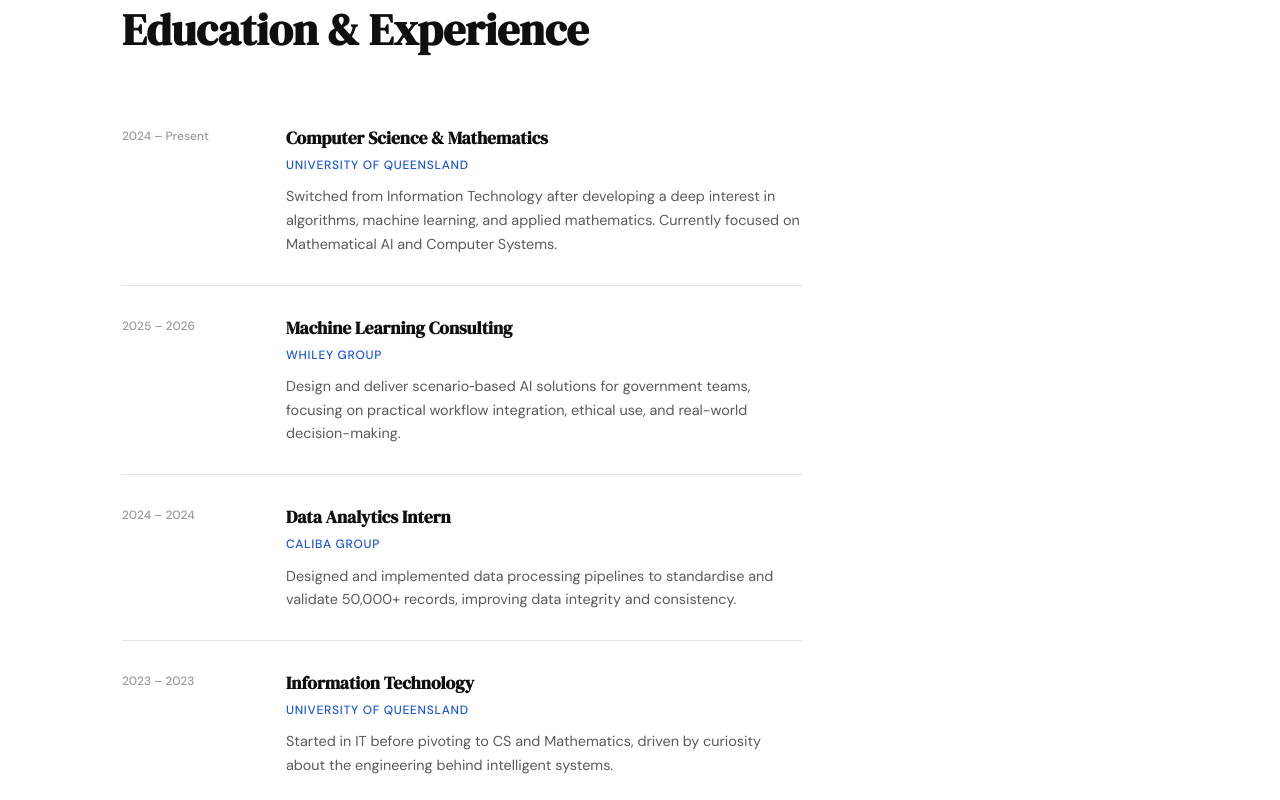
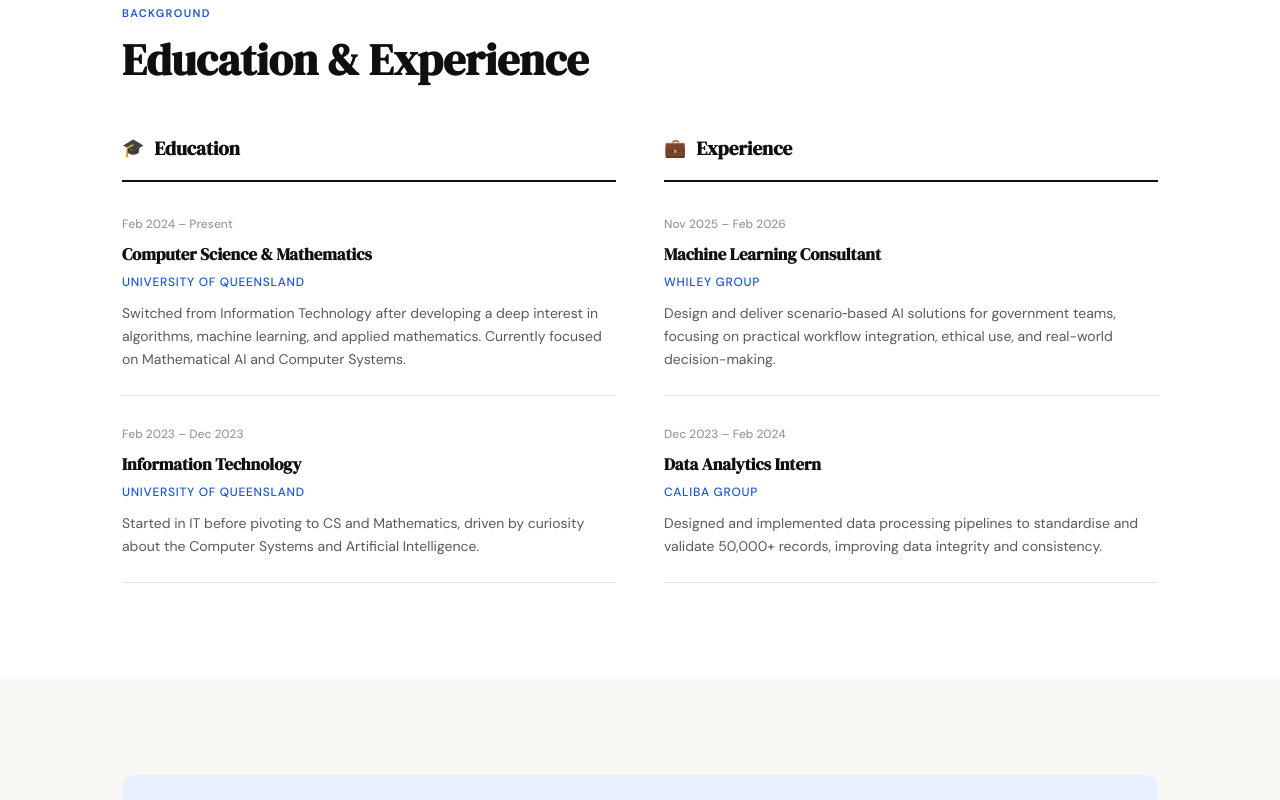
Before and after one commit to farhaan-r/Personal-Portfolio, a Next.js app in the folder portfolio/: page /about in a window 1280 px wide. Shown: the part 1080-1880 px from the top of the page. Built offline with nearby package versions, Linux system fonts and the light colour scheme.

Commit message:
edited projects and about page

```diff
--- a/portfolio/src/app/about/page.tsx
+++ b/portfolio/src/app/about/page.tsx
@@ -7,30 +7,33 @@
   description: "CS & Mathematics student. Background, interests, and experience.",
 };
 
-const timeline = [
+const education = [
   {
-    year: "2024 – Present",
+    year: "Feb 2024 – Present",
     title: "Computer Science & Mathematics",
     org: "University of Queensland",
     desc: "Switched from Information Technology after developing a deep interest in algorithms, machine learning, and applied mathematics. Currently focused on Mathematical AI and Computer Systems.",
   },
   {
-    year: "2025 – 2026",
-    title: "Machine Learning Consulting",
+    year: "Feb 2023 – Dec 2023",
+    title: "Information Technology",
+    org: "University of Queensland",
+    desc: "Started in IT before pivoting to CS and Mathematics, driven by curiosity about the Computer Systems and Artificial Intelligence.",
+  },
+];
+
+const experience = [
+  {
+    year: "Nov 2025 – Feb 2026",
+    title: "Machine Learning Consultant",
     org: "Whiley Group",
     desc: "Design and deliver scenario‐based AI solutions for government teams, focusing on practical workflow integration, ethical use, and real-world decision-making. ",
   },
   {
-    year: "2024 – 2024",
+    year: "Dec 2023 – Feb 2024",
     title: "Data Analytics Intern",
     org: "Caliba Group",
     desc: "Designed and implemented data processing pipelines to standardise and validate 50,000+ records, improving data integrity and consistency.",
-  },
-  {
-    year: "2023 – 2023",
-    title: "Information Technology",
-    org: "University of Queensland",
-    desc: "Started in IT before pivoting to CS and Mathematics, driven by curiosity about the engineering behind intelligent systems.",
   },
 ];
 
@@ -41,6 +44,47 @@
   { title: "Backend Systems", desc: "APIs, data pipelines, scalable infrastructure." },
 ];
 
+function TimelineItem({ year, title, org, desc }: { year: string; title: string; org: string; desc: string }) {
+  return (
+    <div
+      style={{
+        padding: "24px 0",
+        borderBottom: "1px solid var(--border)",
+      }}
+    >
+      <span style={{ fontSize: "12px", color: "var(--text-muted)", fontWeight: 500 }}>
+        {year}
+      </span>
+      <h3
+        style={{
+          fontFamily: "var(--font-display)",
+          fontSize: "1.05rem",
+          color: "var(--text-primary)",
+          marginTop: "6px",
+          marginBottom: "4px",
+        }}
+      >
+        {title}
+      </h3>
+      <p
+        style={{
+          fontSize: "12px",
+          color: "var(--accent)",
+          fontWeight: 500,
+          marginBottom: "10px",
+          textTransform: "uppercase",
+          letterSpacing: "0.06em",
+        }}
+      >
+        {org}
+      </p>
+      <p style={{ fontSize: "0.875rem", color: "var(--text-secondary)", lineHeight: 1.65 }}>
+        {desc}
+      </p>
+    </div>
+  );
+}
+
 export default function About() {
   return (
     <>
@@ -48,12 +92,7 @@
       <main style={{ paddingTop: "var(--nav-height)" }}>
 
         {/* Header */}
-        <section
-          style={{
-            padding: "80px 0 64px",
-            borderBottom: "1px solid var(--border)",
-          }}
-        >
+        <section style={{ padding: "80px 0 64px", borderBottom: "1px solid var(--border)" }}>
           <div className="container">
             <p className="section-label fade-up">About</p>
             <h1
@@ -71,10 +110,10 @@
                 maxWidth: "580px",
               }}
             >
-              I am Farhaan — a Computer Science and Mathematics student with a passion for
+              I&apos;m Farhaan, a Computer Science and Mathematics student with a passion for
               machine learning and systems that solve real problems. I switched degrees after
-              realising I wanted to go deeper than IT: into the algorithms, the maths, and
-              the engineering that power intelligent systems.
+              realising I wanted to go deeper than Information Technology, into the algorithms, the maths, and
+              the engineering that powers intelligent systems.
             </p>
           </div>
         </section>
@@ -84,7 +123,6 @@
           <div className="container">
             <p className="section-label">What I care about</p>
             <h2 className="section-title">Interests & Focus Areas</h2>
-
             <div
               style={{
                 display: "grid",
@@ -104,14 +142,7 @@
                     borderRadius: "var(--radius)",
                   }}
                 >
-                  <h3
-                    style={{
-                      fontFamily: "var(--font-display)",
-                      fontSize: "1.1rem",
-                      marginBottom: "10px",
-                      color: "var(--text-primary)",
-                    }}
-                  >
+                  <h3 style={{ fontFamily: "var(--font-display)", fontSize: "1.1rem", marginBottom: "10px", color: "var(--text-primary)" }}>
                     {item.title}
                   </h3>
                   <p style={{ fontSize: "0.9rem", color: "var(--text-secondary)", lineHeight: 1.6 }}>
@@ -123,76 +154,72 @@
           </div>
         </section>
 
-        {/* Timeline */}
+        {/* Education & Experience — side by side */}
         <section
           className="section"
           style={{ background: "var(--bg-card)", borderTop: "1px solid var(--border)" }}
         >
           <div className="container">
             <p className="section-label">Background</p>
-            <h2 className="section-title">Education & Experience</h2>
+            <h2 className="section-title" style={{ marginBottom: "48px" }}>Education & Experience</h2>
 
             <div
               style={{
-                display: "flex",
-                flexDirection: "column",
-                gap: "0",
-                marginTop: "40px",
-                maxWidth: "680px",
+                display: "grid",
+                gridTemplateColumns: "1fr 1fr",
+                gap: "48px",
               }}
             >
-              {timeline.map((item, i) => (
+              {/* Education column */}
+              <div>
                 <div
-                  key={i}
-                  className={`fade-up fade-up-${i + 1}`}
                   style={{
-                    display: "grid",
-                    gridTemplateColumns: "140px 1fr",
-                    gap: "24px",
-                    padding: "28px 0",
-                    borderBottom: i < timeline.length - 1 ? "1px solid var(--border)" : "none",
+                    display: "flex",
+                    alignItems: "center",
+                    gap: "10px",
+                    marginBottom: "4px",
+                    paddingBottom: "16px",
+                    borderBottom: "2px solid var(--text-primary)",
                   }}
                 >
-                  <span
-                    style={{
-                      fontSize: "12px",
-                      color: "var(--text-muted)",
-                      fontWeight: 500,
-                      paddingTop: "3px",
-                    }}
-                  >
-                    {item.year}
-                  </span>
-                  <div>
-                    <h3
-                      style={{
-                        fontFamily: "var(--font-display)",
-                        fontSize: "1.1rem",
-                        color: "var(--text-primary)",
-                        marginBottom: "4px",
-                      }}
-                    >
-                      {item.title}
-                    </h3>
-                    <p
-                      style={{
-                        fontSize: "12px",
-                        color: "var(--accent)",
-                        fontWeight: 500,
-                        marginBottom: "10px",
-                        textTransform: "uppercase",
-                        letterSpacing: "0.06em",
-                      }}
-                    >
-                      {item.org}
-                    </p>
-                    <p style={{ fontSize: "0.9rem", color: "var(--text-secondary)", lineHeight: 1.65 }}>
-                      {item.desc}
-                    </p>
-                  </div>
+                  <span style={{ fontSize: "18px" }}>🎓</span>
+                  <h3 style={{ fontFamily: "var(--font-display)", fontSize: "1.2rem", color: "var(--text-primary)" }}>
+                    Education
+                  </h3>
                 </div>
-              ))}
+                {education.map((item, i) => (
+                  <TimelineItem key={i} {...item} />
+                ))}
+              </div>
+
+              {/* Experience column */}
+              <div>
+                <div
+                  style={{
+                    display: "flex",
+                    alignItems: "center",
+                    gap: "10px",
+                    marginBottom: "4px",
+                    paddingBottom: "16px",
+                    borderBottom: "2px solid var(--text-primary)",
+                  }}
+                >
+                  <span style={{ fontSize: "18px" }}>💼</span>
+                  <h3 style={{ fontFamily: "var(--font-display)", fontSize: "1.2rem", color: "var(--text-primary)" }}>
+                    Experience
+                  </h3>
+                </div>
+                {experience.map((item, i) => (
+                  <TimelineItem key={i} {...item} />
+                ))}
+              </div>
             </div>
+
+            <style>{`
+              @media (max-width: 640px) {
+                .edu-exp-grid { grid-template-columns: 1fr !important; }
+              }
+            `}</style>
           </div>
         </section>
 
@@ -212,14 +239,7 @@
               }}
             >
               <div>
-                <h3
-                  style={{
-                    fontFamily: "var(--font-display)",
-                    fontSize: "1.5rem",
-                    color: "var(--text-primary)",
-                    marginBottom: "8px",
-                  }}
-                >
+                <h3 style={{ fontFamily: "var(--font-display)", fontSize: "1.5rem", color: "var(--text-primary)", marginBottom: "8px" }}>
                   Want to connect?
                 </h3>
                 <p style={{ color: "var(--text-secondary)", fontSize: "0.95rem" }}>
@@ -227,18 +247,10 @@
                 </p>
               </div>
               <div style={{ display: "flex", gap: "12px", flexWrap: "wrap" }}>
-                <a
-                  href="https://www.linkedin.com/in/farhaanrashid/"
-                  target="_blank"
-                  rel="noopener noreferrer"
-                  className="btn btn-primary"
-                >
+                <a href="https://www.linkedin.com/in/farhaanrashid/" target="_blank" rel="noopener noreferrer" className="btn btn-primary">
                   LinkedIn ↗
                 </a>
-                <a
-                  href="mailto:farhaan.rash@gmail.com"
-                  className="btn btn-outline"
-                >
+                <a href="mailto:farhaan.rash@gmail.com" className="btn btn-outline">
                   Email me
                 </a>
               </div>
--- a/portfolio/src/app/projects/page.tsx
+++ b/portfolio/src/app/projects/page.tsx
@@ -26,7 +26,7 @@
               className="fade-up fade-up-2 section-subtitle"
             >
               A selection of engineering and research projects spanning machine learning,
-              computer vision, and quantitative systems.
+              computer vision, and data analytics.
             </p>
           </div>
         </section>
--- a/portfolio/src/data/projects.ts
+++ b/portfolio/src/data/projects.ts
@@ -40,7 +40,7 @@
     id: "vqvae-ml",
     title: "VQVAE2 Image Generation",
     description:
-      "Research into generative models using Vector Quantized Variational Autoencoders for high-fidelity image synthesis.",
+      "Research into generative models using Vector Quantized Variational Autoencoders for high-fidelity image synthesis on Hip MRI data.",
     longDescription:
       "Explored hierarchical latent representations using VQVAE2 architecture for image generation. Investigated the trade-offs between codebook size, commitment loss, and reconstruction fidelity, with experiments on learning discrete latent spaces.",
     tech: ["Python", "PyTorch", "CUDA", "Matplotlib", "NumPy"],
@@ -49,7 +49,7 @@
       "Implemented hierarchical VQVAE2 from scratch",
       "Experiments on codebook size vs reconstruction quality",
       "Custom training loop with commitment and codebook losses",
-      "Latent space visualisation and analysis",
+      "Generated authentic looking images of hip MRI scans",
     ],
     featured: true,
     comparison: {
```
